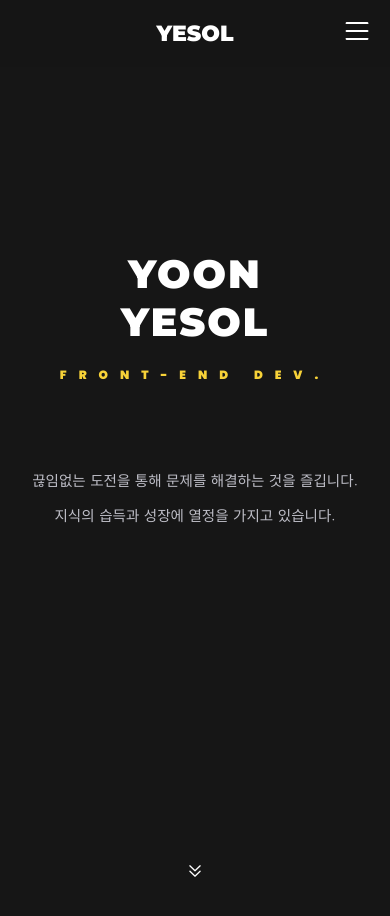
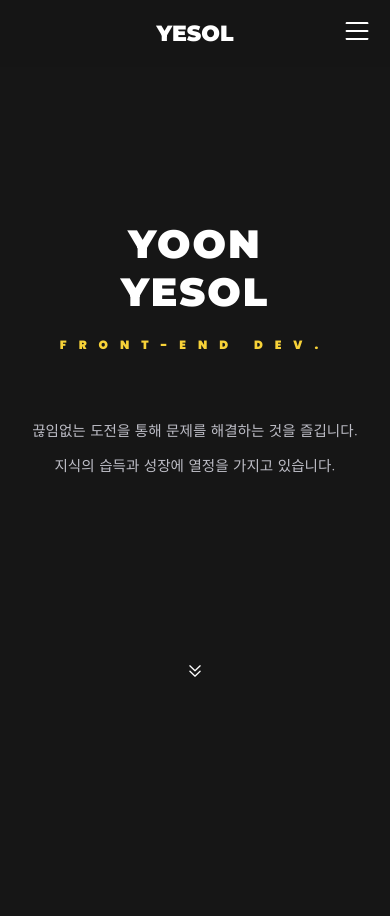
Before and after one commit to Yoonyesol/my_portfolio, a React (Create React App) app: page / in a window 390 px wide. Shown: the top 916 px of the page. Built offline with nearby package versions, Linux system fonts and the light colour scheme.

Commit message:
🐛fix: 오류 수정 - home 화면 아이템 사이 간격 재조정 - 배포 시 특정 프로젝트 이미지 보이지 않는 오류 수정 - 프로젝트 사진 최신화

```diff
--- a/src/pages/Home.css
+++ b/src/pages/Home.css
@@ -1,7 +1,7 @@
 .home {
   display: flex;
   flex-direction: column;
-  padding: 110px 0 40px 0;
+  padding: 100px 0 40px 0;
 
   align-items: center;
   text-align: center;
@@ -64,6 +64,7 @@
 .description {
   bottom: 30px;
   font-size: calc(13px + 0.4vw);
+  word-break: keep-all;
 }
 
 .description > p {
@@ -96,9 +97,19 @@
   animation-direction: alternate;
 }
 
-@media screen and (min-width: 280px) and (max-width: 650px) {
+@media screen and (min-width: 280px) and (max-width: 400px) {
   .title {
-    margin: 40px 0;
+    margin: 20px 0;
+  }
+
+  .scroll {
+    margin-top: 100px;
+  }
+}
+
+@media screen and (min-width: 401px) and (max-width: 650px) {
+  .title {
+    margin: 50px 0;
   }
 
   .scroll {
```
Also changed, not shown: public/assets/images/portfolio1.PNG (deleted), 1 other file (tests, documents, lock files or other folders).
